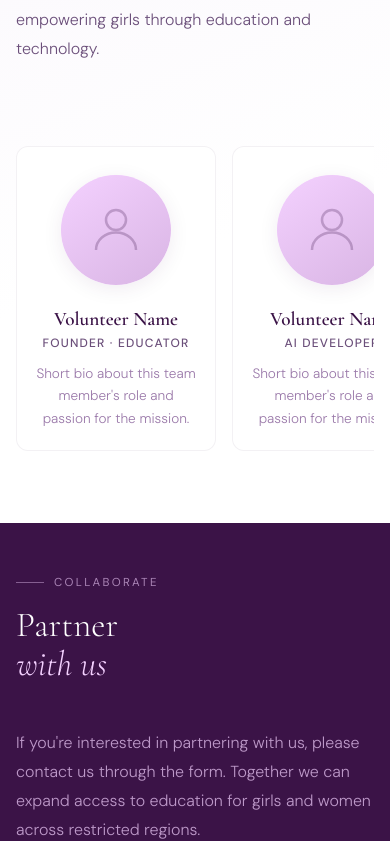
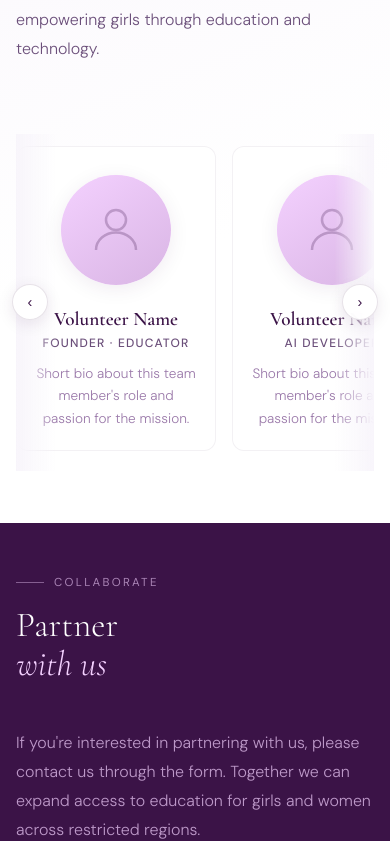
Before and after one commit to kristall268/hearaccess-react, a React (Create React App) app in the folder client/: page / in a window 390 px wide. Shown: the part 1145-1986 px from the top of the page. Built offline with nearby package versions, Linux system fonts and the light colour scheme; no server answers.

Commit message:
Implement scrolling feature in TeamSection
Added scrolling functionality to TeamSection with arrow buttons and improved responsiveness. Utilized useRef and useCallback for managing scroll state and effects.

```diff
--- a/client/src/pages/HomePage.js
+++ b/client/src/pages/HomePage.js
@@ -1,4 +1,4 @@
-import { useState, useEffect } from 'react';
+import { useState, useEffect, useRef, useCallback } from 'react';
 import Navbar from '../components/Navbar';
 import Footer from '../components/Footer';
 import { PersonIcon } from '../components/Icons';
@@ -59,6 +59,11 @@ function HeroSection() {
 
 /* ── TEAM ── */
 function TeamSection({ members }) {
+  const scrollRef = useRef(null);
+  const [canScrollLeft, setCanScrollLeft] = useState(false);
+  const [canScrollRight, setCanScrollRight] = useState(false);
+  const [wrapClass, setWrapClass] = useState('');
+
   const placeholders = [
     { member_name: 'Volunteer Name', member_role: 'Founder · Educator' },
     { member_name: 'Volunteer Name', member_role: 'AI Developer' },
@@ -67,6 +72,64 @@ function TeamSection({ members }) {
   ];
 
   const list = members.length > 0 ? members : placeholders;
+
+  const updateArrows = useCallback(() => {
+    const el = scrollRef.current;
+    if (!el) return;
+
+    const left = el.scrollLeft > 2;
+    const right = el.scrollLeft + el.clientWidth < el.scrollWidth - 2;
+
+    setCanScrollLeft(left);
+    setCanScrollRight(right);
+
+    // Update fade classes
+    if (!left && !right) setWrapClass('scrolled-start scrolled-end');
+    else if (!left) setWrapClass('scrolled-start');
+    else if (!right) setWrapClass('scrolled-end');
+    else setWrapClass('scrolled-mid');
+  }, []);
+
+  useEffect(() => {
+    const el = scrollRef.current;
+    if (!el) return;
+
+    updateArrows();
+
+    el.addEventListener('scroll', updateArrows, { passive: true });
+    window.addEventListener('resize', updateArrows);
+
+    // Re-check after images load
+    const observer = new MutationObserver(updateArrows);
+    observer.observe(el, { childList: true, subtree: true });
+
+    return () => {
+      el.removeEventListener('scroll', updateArrows);
+      window.removeEventListener('resize', updateArrows);
+      observer.disconnect();
+    };
+  }, [updateArrows, list.length]);
+
+  const scroll = (direction) => {
+    const el = scrollRef.current;
+    if (!el) return;
+
+    // Get actual card width from first child
+    const firstCard = el.querySelector('.team-card');
+    if (!firstCard) return;
+
+    const gap = parseFloat(getComputedStyle(el).gap) || 28;
+    const cardWidth = firstCard.offsetWidth + gap;
+    const visible = Math.floor(el.clientWidth / cardWidth);
+    // Scroll by ~2 cards, or at least 1, but not more than visible count
+    const scrollCards = Math.max(1, Math.min(visible, Math.floor(visible * 0.6) + 1));
+    const scrollAmount = scrollCards * cardWidth;
+
+    el.scrollBy({
+      left: direction === 'right' ? scrollAmount : -scrollAmount,
+      behavior: 'smooth',
+    });
+  };
 
   return (
     <section id="team">
@@ -78,7 +141,19 @@ function TeamSection({ members }) {
           committed to empowering girls through education and technology.
         </p>
       </div>
-      <div className="team-grid">
+
+      <div className={`team-scroll-wrap ${wrapClass}`}>
+        {canScrollLeft && (
+          <button
+            className="team-arrow team-arrow--left"
+            onClick={() => scroll('left')}
+            aria-label="Scroll left"
+          >
+            ‹
+          </button>
+        )}
+
+        <div className="team-grid" ref={scrollRef}>
           {list.map((m, i) => (
             <div className="team-card" key={m.id || i}>
               <div className="team-card-photo">
@@ -98,6 +173,17 @@ function TeamSection({ members }) {
               </div>
             </div>
           ))}
+        </div>
+
+        {canScrollRight && (
+          <button
+            className="team-arrow team-arrow--right"
+            onClick={() => scroll('right')}
+            aria-label="Scroll right"
+          >
+            ›
+          </button>
+        )}
       </div>
     </section>
   );
@@ -335,8 +421,7 @@ function ContactSection() {
             <div className="contact-info-icon">📞</div>
             <div>
               <div className="contact-info-label">Phone</div>
-              <div className="contact-info-value">+7 (702) 385-48-95</div>
-               <div className="contact-info-value">+7 (771) 862-80-23</div>
+              <div className="contact-info-value">+7 (7xx) xxx-xx-xx</div>
             </div>
           </div>
         </div>
```
Lines whose indentation alone changed are shown as unchanged.
